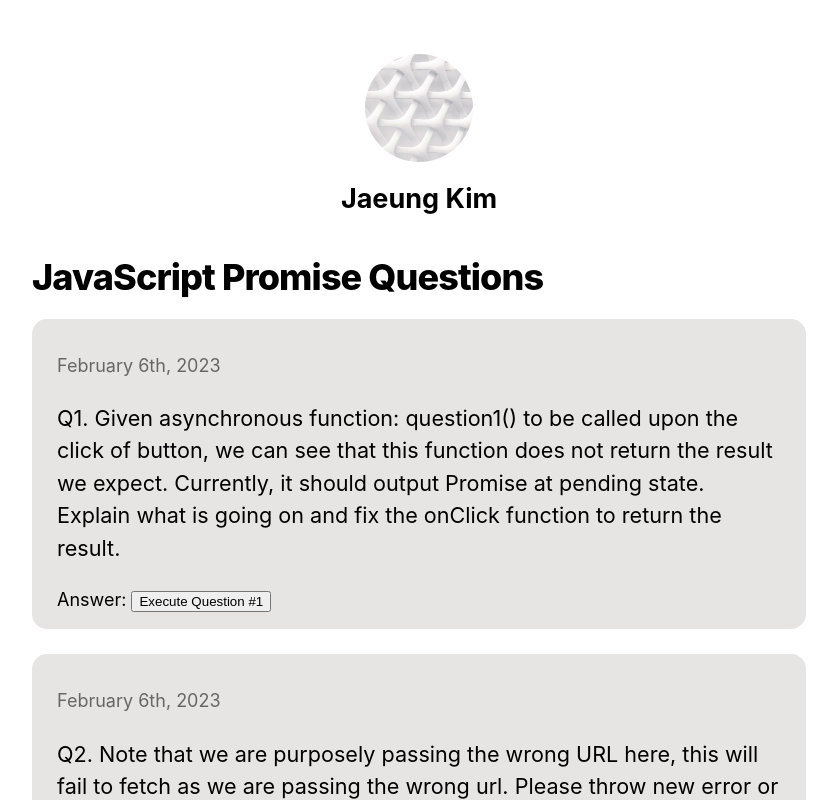
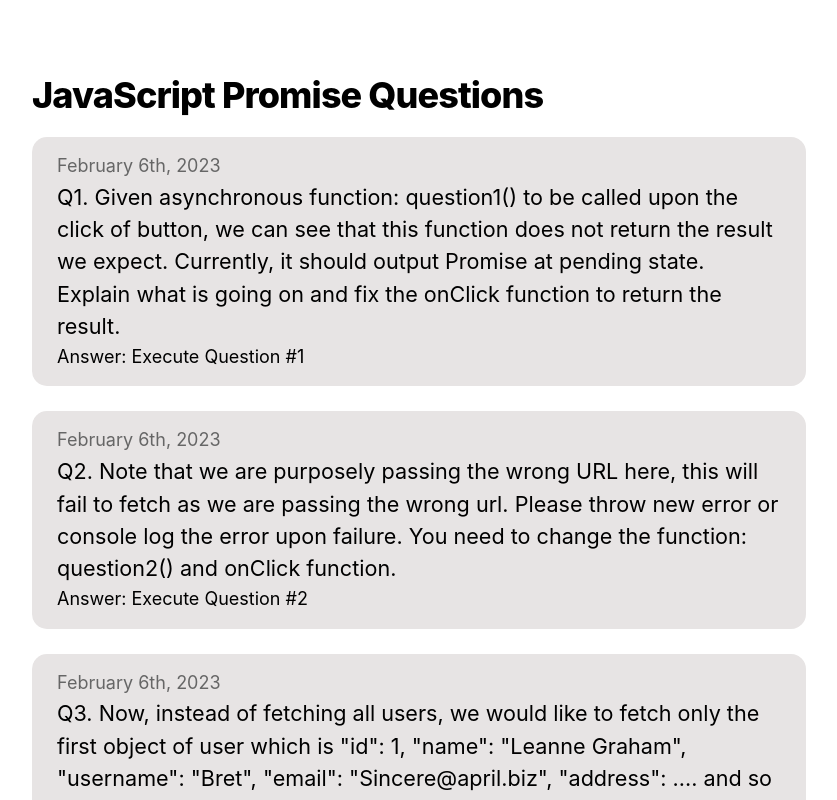
Before and after one commit to jaeungkim/portfolio-website-nextjs, a Next.js app: page /questions/febWeek2 in a window 1280 px wide. Shown: the top 800 px of the page, without its empty margins (221-1058 px from the left). Built offline with nearby package versions, Linux system fonts and the light colour scheme.

Commit message:
230224 tailwind configuration and separated blog

```diff
--- a/components/layout.tsx
+++ b/components/layout.tsx
@@ -8,20 +8,19 @@ const name = "Jaeung Kim";
 export const siteTitle = "Next.js Sample Website";
 
 export default function Layout({
+  home,
   children,
-  home,
+  blog,
 }: {
   children: React.ReactNode;
+  blog?: boolean;
   home?: boolean;
 }) {
   return (
     <div className={styles.container}>
       <Head>
         <link rel="icon" href="/favicon.ico" />
-        <meta
-          name="description"
-          content="Learn how to build a personal website using Next.js"
-        />
+        <meta name="description" content="Jaeung Kim Blog" />
         <meta
           property="og:image"
           content={`https://og-image.vercel.app/${encodeURI(
@@ -31,14 +30,14 @@ export default function Layout({
         <meta name="og:title" content={siteTitle} />
         <meta name="twitter:card" content="summary_large_image" />
         <link
-  rel="stylesheet"
-  href="https://cdnjs.cloudflare.com/ajax/libs/prism/1.16.0/themes/prism-okaidia.min.css"
-  integrity="sha256-Ykz0nNWK7w4QWJUYR7OraN4773aMB/11aMt1nZyrhuQ="
-  crossOrigin="anonymous"
-/>
+          rel="stylesheet"
+          href="https://cdnjs.cloudflare.com/ajax/libs/prism/1.16.0/themes/prism-okaidia.min.css"
+          integrity="sha256-Ykz0nNWK7w4QWJUYR7OraN4773aMB/11aMt1nZyrhuQ="
+          crossOrigin="anonymous"
+        />
       </Head>
       <header className={styles.header}>
-        {home ? (
+        {blog ? (
           <>
             <Image
               priority
@@ -50,25 +49,7 @@ export default function Layout({
             />
             <h1 className={utilStyles.heading2Xl}>{name}</h1>
           </>
-        ) : (
-          <>
-            <Link href="/">
-              <Image
-                priority
-                src="/images/profile.jpg"
-                className={utilStyles.borderCircle}
-                height={108}
-                width={108}
-                alt={name}
-              />
-            </Link>
-            <h2 className={utilStyles.headingLg}>
-              <Link href="/" className={utilStyles.colorInherit}>
-                {name}
-              </Link>
-            </h2>
-          </>
-        )}
+        ) : null}
       </header>
       <main>{children}</main>
       {!home && (
--- a/package.json
+++ b/package.json
@@ -24,7 +24,7 @@
     "autoprefixer": "^10.4.13",
     "postcss": "^8.4.21",
     "sass": "^1.57.1",
-    "tailwindcss": "^3.2.4",
+    "tailwindcss": "^3.2.7",
     "typescript": "4.9.4"
   }
 }
--- /dev/null
+++ b/pages/blog.tsx
@@ -0,0 +1,81 @@
+import Head from "next/head";
+import Layout from "../components/layout";
+import utilStyles from "../styles/utils.module.css";
+import { getSortedPostsData } from "../lib/posts";
+import Link from "next/link";
+import Date from "../components/date";
+import { GetStaticProps } from "next";
+
+export default function Blog({
+  allPostsData,
+}: {
+  allPostsData: {
+    date: string;
+    title: string;
+    id: string;
+  }[];
+}) {
+  return (
+    <Layout blog>
+      <Head>
+        <title>Jaeung Kim - Blog</title>
+      </Head>
+      <section className={utilStyles.headingMd}>
+        <h2 className={utilStyles.headingLg}>JavaScript Basics</h2>
+        <ul className={utilStyles.list}>
+          <li className={utilStyles.listItem}>
+            <Link href={`/questions/basicQuestions`}>Basic Questions</Link>
+            <br />
+            <small className={utilStyles.lightText}>
+              <Date dateString={"2020-01-20"} />
+            </small>
+          </li>
+          <li className={utilStyles.listItem}>
+            <Link href={`/questions/febWeek1`}>February week 1 Questions</Link>
+            <br />
+            <small className={utilStyles.lightText}>
+              <Date dateString={"2020-01-30"} />
+            </small>
+          </li>
+          <li className={utilStyles.listItem}>
+            <Link href={`/questions/febWeek2`}>February week 2 Questions</Link>
+            <br />
+            <small className={utilStyles.lightText}>
+              <Date dateString={"2020-02-06"} />
+            </small>
+          </li>
+          <li className={utilStyles.listItem}>
+            <Link href={`/questions/febWeek3`}>February week 3 Questions</Link>
+            <br />
+            <small className={utilStyles.lightText}>
+              <Date dateString={"2020-02-10"} />
+            </small>
+          </li>
+        </ul>
+      </section>
+      <section className={`${utilStyles.headingMd} ${utilStyles.padding1px}`}>
+        <h2 className={utilStyles.headingLg}>Blog</h2>
+        <ul className={utilStyles.list}>
+          {allPostsData.map(({ id, date, title }) => (
+            <li className={utilStyles.listItem} key={id}>
+              <Link href={`/posts/${id}`}>{title}</Link>
+              <br />
+              <small className={utilStyles.lightText}>
+                <Date dateString={date} />
+              </small>
+            </li>
+          ))}
+        </ul>
+      </section>
+    </Layout>
+  );
+}
+
+export const getStaticProps: GetStaticProps = async () => {
+  const allPostsData = getSortedPostsData();
+  return {
+    props: {
+      allPostsData,
+    },
+  };
+};
--- a/pages/index.tsx
+++ b/pages/index.tsx
@@ -1,81 +1,17 @@
 import Head from "next/head";
 import Layout from "../components/layout";
-import utilStyles from "../styles/utils.module.css";
-import { getSortedPostsData } from "../lib/posts";
 import Link from "next/link";
-import Date from "../components/date";
-import { GetStaticProps } from "next";
 
-export default function Home({
-  allPostsData,
-}: {
-  allPostsData: {
-    date: string;
-    title: string;
-    id: string;
-  }[];
-}) {
+export default function Home() {
   return (
     <Layout home>
       <Head>
         <title>Jaeung Kim</title>
       </Head>
-      <section className={utilStyles.headingMd}>
-        <h2 className={utilStyles.headingLg}>JavaScript Basics</h2>
-        <ul className={utilStyles.list}>
-          <li className={utilStyles.listItem}>
-            <Link href={`/questions/basicQuestions`}>Basic Questions</Link>
-            <br />
-            <small className={utilStyles.lightText}>
-              <Date dateString={"2020-01-20"} />
-            </small>
-          </li>
-          <li className={utilStyles.listItem}>
-            <Link href={`/questions/febWeek1`}>February week 1 Questions</Link>
-            <br />
-            <small className={utilStyles.lightText}>
-              <Date dateString={"2020-01-30"} />
-            </small>
-          </li>
-          <li className={utilStyles.listItem}>
-            <Link href={`/questions/febWeek2`}>February week 2 Questions</Link>
-            <br />
-            <small className={utilStyles.lightText}>
-              <Date dateString={"2020-02-06"} />
-            </small>
-          </li>
-          <li className={utilStyles.listItem}>
-            <Link href={`/questions/febWeek3`}>February week 3 Questions</Link>
-            <br />
-            <small className={utilStyles.lightText}>
-              <Date dateString={"2020-02-10"} />
-            </small>
-          </li>
-        </ul>
-      </section>
-      <section className={`${utilStyles.headingMd} ${utilStyles.padding1px}`}>
-        <h2 className={utilStyles.headingLg}>Blog</h2>
-        <ul className={utilStyles.list}>
-          {allPostsData.map(({ id, date, title }) => (
-            <li className={utilStyles.listItem} key={id}>
-              <Link href={`/posts/${id}`}>{title}</Link>
-              <br />
-              <small className={utilStyles.lightText}>
-                <Date dateString={date} />
-              </small>
-            </li>
-          ))}
-        </ul>
-      </section>
+      <div>
+        <p className="text-3xl font-bold underline">Hello</p>
+      </div>
+      <Link href={`/blog`}>Blog</Link>
     </Layout>
   );
 }
-
-export const getStaticProps: GetStaticProps = async () => {
-  const allPostsData = getSortedPostsData();
-  return {
-    props: {
-      allPostsData,
-    },
-  };
-};
--- /dev/null
+++ b/postcss.config.js
@@ -0,0 +1,6 @@
+module.exports = {
+  plugins: {
+    tailwindcss: {},
+    autoprefixer: {},
+  },
+}
--- a/styles/global.css
+++ b/styles/global.css
@@ -1,3 +1,7 @@
+@tailwind base;
+@tailwind components;
+@tailwind utilities;
+
 html,
 body {
   padding: 0;
--- /dev/null
+++ b/tailwind.config.js
@@ -0,0 +1,14 @@
+/** @type {import('tailwindcss').Config} */
+module.exports = {
+  content: [
+    "./pages/**/*.{js,ts,jsx,tsx}",
+    "./components/**/*.{js,ts,jsx,tsx}",
+
+    // Or if using `src` directory:
+    "./src/**/*.{js,ts,jsx,tsx}",
+  ],
+  theme: {
+    extend: {},
+  },
+  plugins: [],
+};
```
Also changed, not shown: 1 other file (tests, documents, lock files or other folders).
